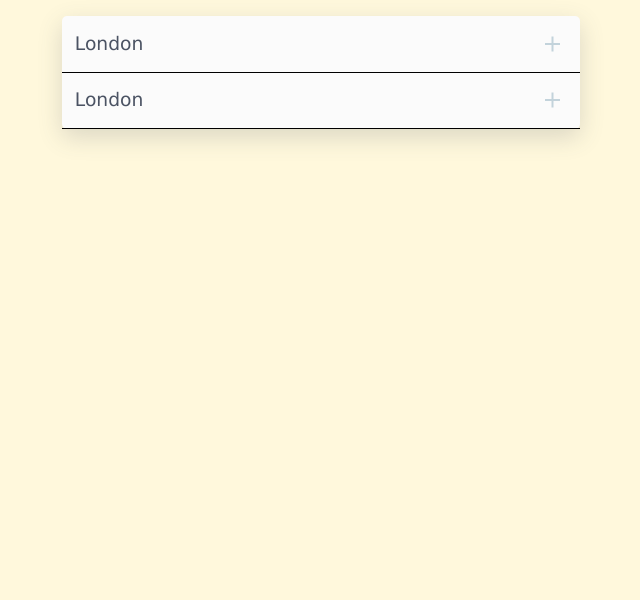
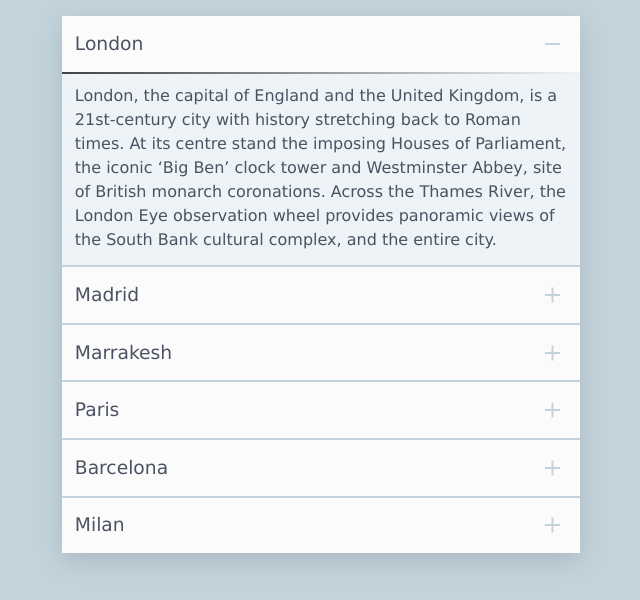
Before and after one commit to hassaneljebyly/ui-components, a plain HTML site: page Accordion/index.html in a window 1280 px wide. Both pictures are taken after a click on the button "London". Shown: the whole page, without its empty margins (319-959 px from the left). Drawn offline with nearby package versions, Linux system fonts and the light colour scheme.

Commit message:
finished accordion-1

```diff
--- a/Accordion/index.html
+++ b/Accordion/index.html
@@ -18,7 +18,8 @@
     <div class="container">
       <div class="accordion-1">
         <div class="accordion-1__panel" id="accordion-1__panel-1">
-          <div class="accordion-1__heading" role="button" tabindex="0" aria-controls="accordion-1__panel-1">
+          <div class="accordion-1__heading accordion-1-btn" role="button" tabindex="0"
+            aria-controls="accordion-1__panel-1">
             <h3 class="accordion-1__title" id="accordion-1__title-1">London</h3>
             <span class="accordion-1__icon"></span>
           </div>
@@ -34,20 +35,92 @@
             </p>
           </div>
         </div>
-        <div class="accordion-1__panel" id="accordion-1__panel-1">
-          <div class="accordion-1__heading" role="button" tabindex="0" aria-controls="accordion-1__panel-1">
-            <h3 class="accordion-1__title" id="accordion-1__title-1">London</h3>
+        <div class="accordion-1__panel" id="accordion-1__panel-2">
+          <div class="accordion-1__heading accordion-1-btn" role="button" tabindex="0"
+            aria-controls="accordion-1__panel-2">
+            <h3 class="accordion-1__title" id="accordion-1__title-1">Madrid</h3>
             <span class="accordion-1__icon"></span>
           </div>
-          <div class="accordion-1__content" aria-labelledby="accordion-1__title-1">
+          <div class="accordion-1__content" aria-labelledby="accordion-1__title-2">
             <p class="accordion-1__p">
-              London, the capital of England and the United Kingdom, is a 21st-century city with history stretching back
-              to Roman
-              times. At its centre stand the imposing Houses of Parliament, the iconic ‘Big Ben’ clock tower and
-              Westminster Abbey,
-              site of British monarch coronations. Across the Thames River, the London Eye observation wheel provides
-              panoramic views
-              of the South Bank cultural complex, and the entire city.
+              Madrid, Spain's central capital, is a city of elegant boulevards and expansive, manicured parks such as
+              the Buen Retiro.
+              It’s renowned for its rich repositories of European art, including the Prado Museum’s works by Goya,
+              Velázquez and other
+              Spanish masters. The heart of old Hapsburg Madrid is the portico-lined Plaza Mayor, and nearby is the
+              baroque Royal
+              Palace and Armory, displaying historic weaponry.
+            </p>
+          </div>
+        </div>
+        <div class="accordion-1__panel" id="accordion-1__panel-3">
+          <div class="accordion-1__heading accordion-1-btn" role="button" tabindex="0"
+            aria-controls="accordion-1__panel-3">
+            <h3 class="accordion-1__title" id="accordion-1__title-1">Marrakesh</h3>
+            <span class="accordion-1__icon"></span>
+          </div>
+          <div class="accordion-1__content" aria-labelledby="accordion-1__title-3">
+            <p class="accordion-1__p">
+              Marrakesh, a former imperial city in western Morocco, is a major economic center and home to mosques,
+              palaces and
+              gardens. The medina is a densely packed, walled medieval city dating to the Berber Empire, with mazelike
+              alleys where
+              thriving souks (marketplaces) sell traditional textiles, pottery and jewelry. A symbol of the city, and
+              visible for
+              miles, is the Moorish minaret of 12th-century Koutoubia Mosque.
+            </p>
+          </div>
+        </div>
+        <div class="accordion-1__panel" id="accordion-1__panel-4">
+          <div class="accordion-1__heading accordion-1-btn" role="button" tabindex="0"
+            aria-controls="accordion-1__panel-4">
+            <h3 class="accordion-1__title" id="accordion-1__title-1">Paris</h3>
+            <span class="accordion-1__icon"></span>
+          </div>
+          <div class="accordion-1__content" aria-labelledby="accordion-1__title-4">
+            <p class="accordion-1__p">
+              Paris, France's capital, is a major European city and a global center for art, fashion, gastronomy and
+              culture. Its
+              19th-century cityscape is crisscrossed by wide boulevards and the River Seine. Beyond such landmarks as
+              the Eiffel Tower
+              and the 12th-century, Gothic Notre-Dame cathedral, the city is known for its cafe culture and designer
+              boutiques along
+              the Rue du Faubourg Saint-Honoré.
+            </p>
+          </div>
+        </div>
+        <div class="accordion-1__panel" id="accordion-1__panel-5">
+          <div class="accordion-1__heading accordion-1-btn" role="button" tabindex="0"
+            aria-controls="accordion-1__panel-5">
+            <h3 class="accordion-1__title" id="accordion-1__title-1">Barcelona</h3>
+            <span class="accordion-1__icon"></span>
+          </div>
+          <div class="accordion-1__content" aria-labelledby="accordion-1__title-5">
+            <p class="accordion-1__p">
+              Barcelona, the cosmopolitan capital of Spain’s Catalonia region, is known for its art and architecture.
+              The fantastical
+              Sagrada Família church and other modernist landmarks designed by Antoni Gaudí dot the city. Museu Picasso
+              and Fundació
+              Joan Miró feature modern art by their namesakes. City history museum MUHBA, includes several Roman
+              archaeological sites.
+            </p>
+          </div>
+        </div>
+        <div class="accordion-1__panel" id="accordion-1__panel-6">
+          <div class="accordion-1__heading accordion-1-btn" role="button" tabindex="0"
+            aria-controls="accordion-1__panel-6">
+            <h3 class="accordion-1__title" id="accordion-1__title-1">Milan</h3>
+            <span class="accordion-1__icon"></span>
+          </div>
+          <div class="accordion-1__content" aria-labelledby="accordion-1__title-6">
+            <p class="accordion-1__p">
+              Milan, a metropolis in Italy's northern Lombardy region, is a global capital of fashion and design. Home
+              to the national
+              stock exchange, it’s a financial hub also known for its high-end restaurants and shops. The Gothic Duomo
+              di Milano
+              cathedral and the Santa Maria delle Grazie convent, housing Leonardo da Vinci’s mural “The Last Supper,”
+              testify to
+              centuries of art and culture.
             </p>
           </div>
         </div>
--- a/Accordion/script.js
+++ b/Accordion/script.js
@@ -1,26 +1,20 @@
-const accordionHeading = Array.from(document.getElementsByClassName('accordion__heading'));
-const accordionControlsBtn = document.getElementsByClassName('accordion__controls-btn')[0];
+const accordion_1_Btn = Array.from(document.getElementsByClassName('accordion-1-btn'));
 
-let isOpen = false;
-
-accordionHeading.forEach((panelButton) => {
-  panelButton.addEventListener('click', () => {
-    isOpen = !isOpen;
-    const panelToOpen = document.getElementById(panelButton.getAttribute('aria-controls'));
-    togglePanel(panelToOpen);
-    setAccordionAttr(panelButton, panelToOpen, isOpen);
+accordion_1_Btn.forEach((accButton) => {
+  accButton.addEventListener('click', () => {
+    togglePanel(accButton);
   });
-  panelButton.addEventListener('keyup', (e) => {
-    e.key === 'Enter' ? openPanel(panelButton) : '';
+  accButton.addEventListener('keyup', ({ key }) => {
+    key === 'Enter' || key === ' ' ? togglePanel(accButton) : '';
   });
 });
 
-function togglePanel(panel) {
-  panel.classList.toggle('open');
+function togglePanel(accButton) {
+  const targetPanelId = accButton.getAttribute('aria-controls');
+  const targetPanel = document.getElementById(targetPanelId);
+  const isOpen = targetPanel.classList.contains('open');
+  const panelContent = targetPanel.children[1];
+  targetPanel.classList.toggle('open');
+  accButton.setAttribute('aria-expanded', !isOpen);
+  panelContent.setAttribute('aria-hidden', isOpen);
 }
-
-function setAccordionAttr(panelButton, panelToOpen, isOpen) {
-  const targetedPanelContent = document.querySelector(`#${panelToOpen.getAttribute('id')} > .accordion__content`);
-  panelButton.setAttribute('aria-expanded', isOpen);
-  targetedPanelContent.setAttribute('aria-hidden', isOpen);
-}
--- a/Accordion/style.css
+++ b/Accordion/style.css
@@ -15,7 +15,7 @@ body {
   font-family: 'Lucida Sans', sans-serif;
   line-height: 1.5;
   color: #202124;
-  background-color: cornsilk;
+  background-color: #c3d3db;
 }
 
 .container {
@@ -32,8 +32,9 @@ body {
   --acc-content-color: #edf3f7;
   --icon-rotate: 90deg;
   --gtr-content: 0fr;
-  --acc-panel-margin: 1px;
-  background-color: #fbfbfb;
+  --acc-panel-margin: 2px;
+  --underline-width: 0%;
+  background-color: transparent;
   color: #4b5363;
   box-shadow: rgb(75, 83, 99, 0.2) 0px 8px 24px;
   margin: 1em;
@@ -41,20 +42,46 @@ body {
 }
 
 .accordion-1__panel {
-  /* margin-bottom: var(--acc-panel-margin); */
-  border-bottom: 1px solid black;
+  background-color: #fbfbfb;
+  position: relative;
+  margin-bottom: var(--acc-panel-margin);
   display: grid;
   grid-template-rows: auto var(--gtr-content);
   transition: grid-template-rows 150ms ease-in-out;
 }
 
+.accordion-1__panel.open {
+  --gtr-content: 1fr;
+  --icon-rotate: 0deg;
+  --underline-width: 100%;
+}
 
 .accordion-1__heading {
   padding: var(--acc-padding);
+  position: relative;
   display: flex;
   justify-content: space-between;
   align-items: center;
+  cursor: pointer;
 }
+
+
+.accordion-1__heading:hover {
+  --underline-width: 100%;
+  --icon-color: #202020;
+}
+
+.accordion-1__heading::after {
+  content: "";
+  position: absolute;
+  width: var(--underline-width);
+  height: var(--acc-panel-margin);
+  left: 0;
+  bottom: calc(-1*var(--acc-panel-margin));
+  background: linear-gradient(45deg, rgb(64, 66, 71) 0%, rgba(255, 255, 255, 0) 100%);
+  transition: width 150ms ease-in-out;
+}
+
 
 .accordion-1__title {
   font-weight: 400;
@@ -76,15 +103,12 @@ body {
   inset: 0;
   margin: auto;
   background-color: var(--icon-color);
+  transition: rotate 150ms ease-in-out;
 }
 
 .accordion-1__icon::before {
   transform-origin: center center;
   rotate: var(--icon-rotate);
-}
-
-.accordion-1:hover {
-  --gtr-content: 1fr;
 }
 
 .accordion-1__p {
```
